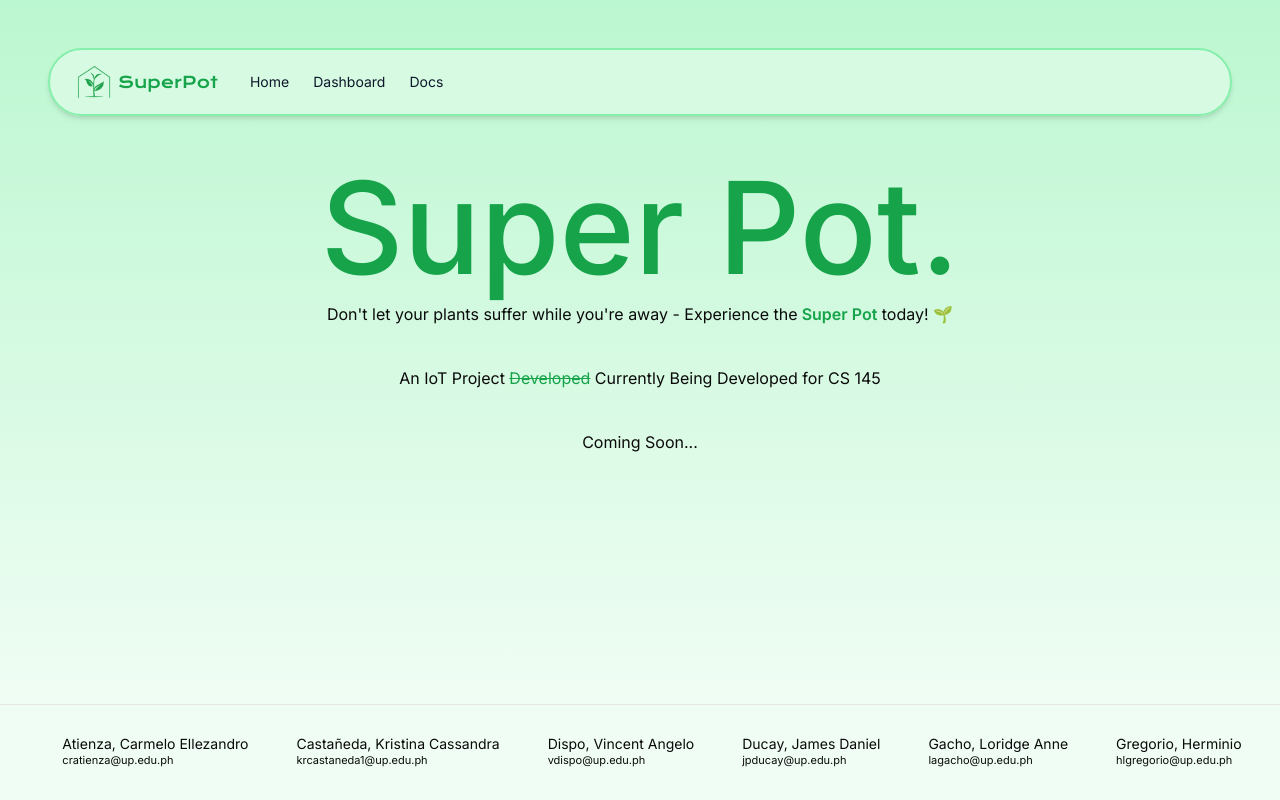
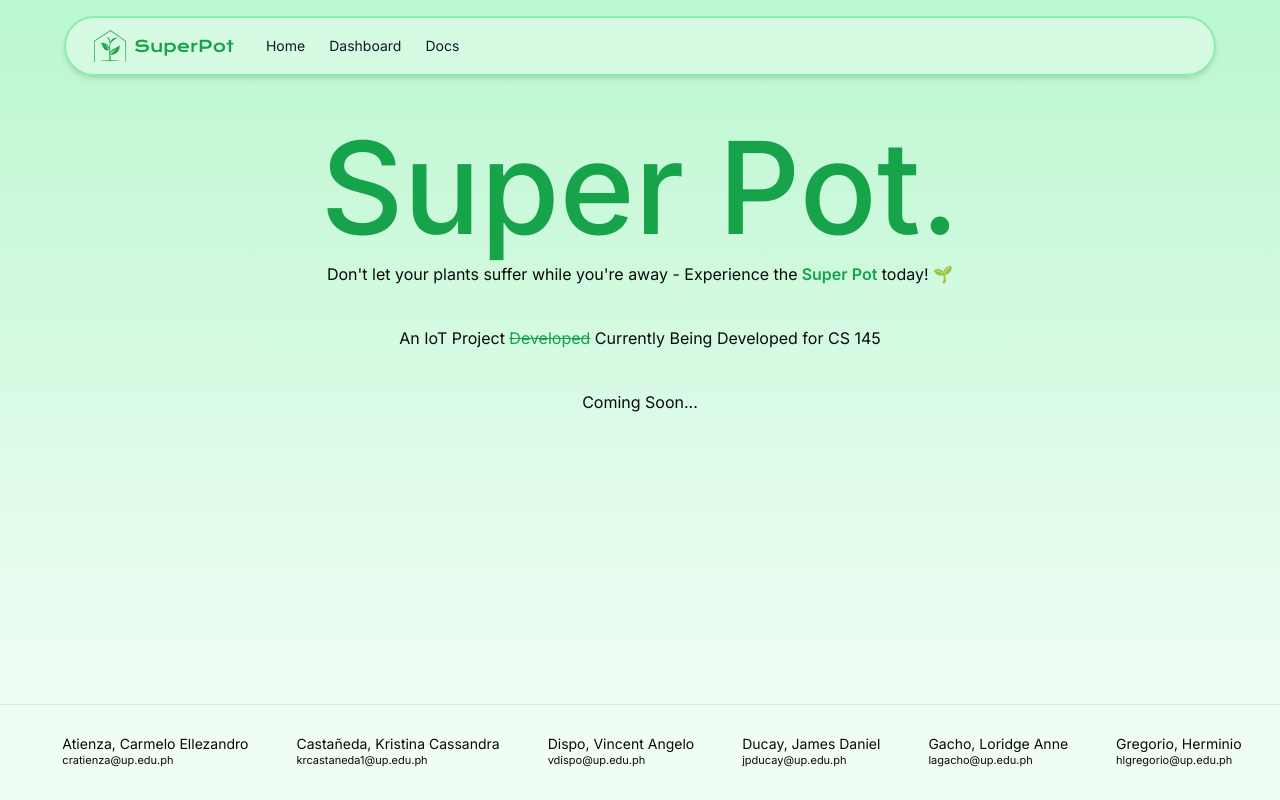
Before and after one commit to aritako/superpot, a Next.js app: page / in a window 1280 px wide. Built offline with nearby package versions, Linux system fonts and the light colour scheme.

Commit message:
feat: adjust sizing of navbar

```diff
--- a/app/page.tsx
+++ b/app/page.tsx
@@ -8,7 +8,7 @@ import { redirect } from "next/navigation";
 export default function Home() {
   return (
     <main className="flex flex-col min-h-screen">
-      <section className="flex-grow lg:p-12 sm:p-6 p-6 bg-gradient-to-b from-green-200 to-green-50">
+      <section className="flex-grow p-4 bg-gradient-to-b from-green-200 to-green-50">
         <Navbar />
         <div className="flex justify-center flex-col gap-10">
           <span className="lg:text-9xl sm:text-7xl text-5xl text-green-600 font-medium text-center">
--- a/components/Navbar.tsx
+++ b/components/Navbar.tsx
@@ -8,7 +8,7 @@ function Navbar() {
   ];
   return (
     <div className="flex justify-center">
-      <nav className="flex sticky top-0 bg-green-100/80 mb-12 rounded-full shadow-md border-2 border-green-300 px-6 py-3 max-w-7xl w-full">
+      <nav className="flex sticky top-0 bg-green-100/80 mb-12 rounded-full shadow-md border-2 border-green-300 px-6 py-2 max-w-6xl w-full">
         <a href = {"/"} className = "flex items-center gap-1 mr-5">
           <img src = "/img/superpot-logo.png" alt = "Logo" className = "w-10 h-10"/>
           <span className = "krona_one text-green-600">SuperPot</span>
```
